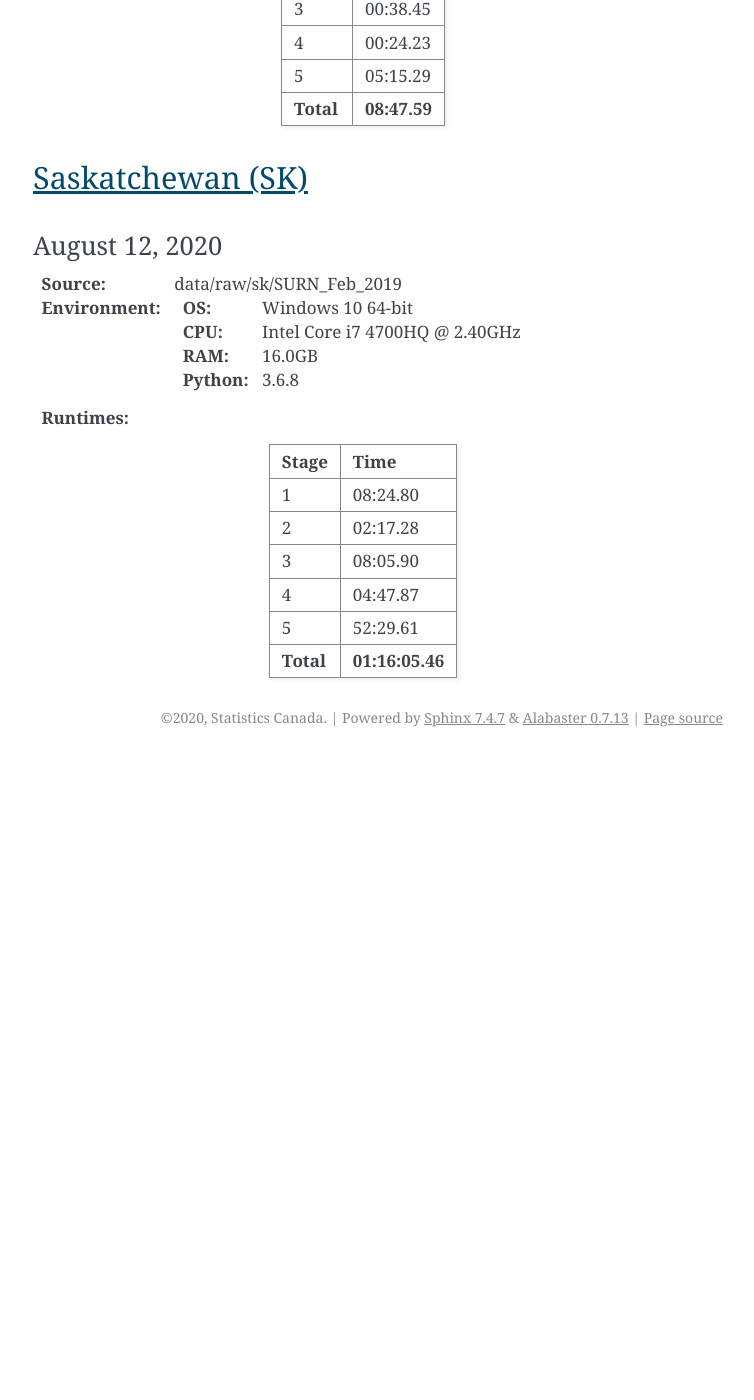
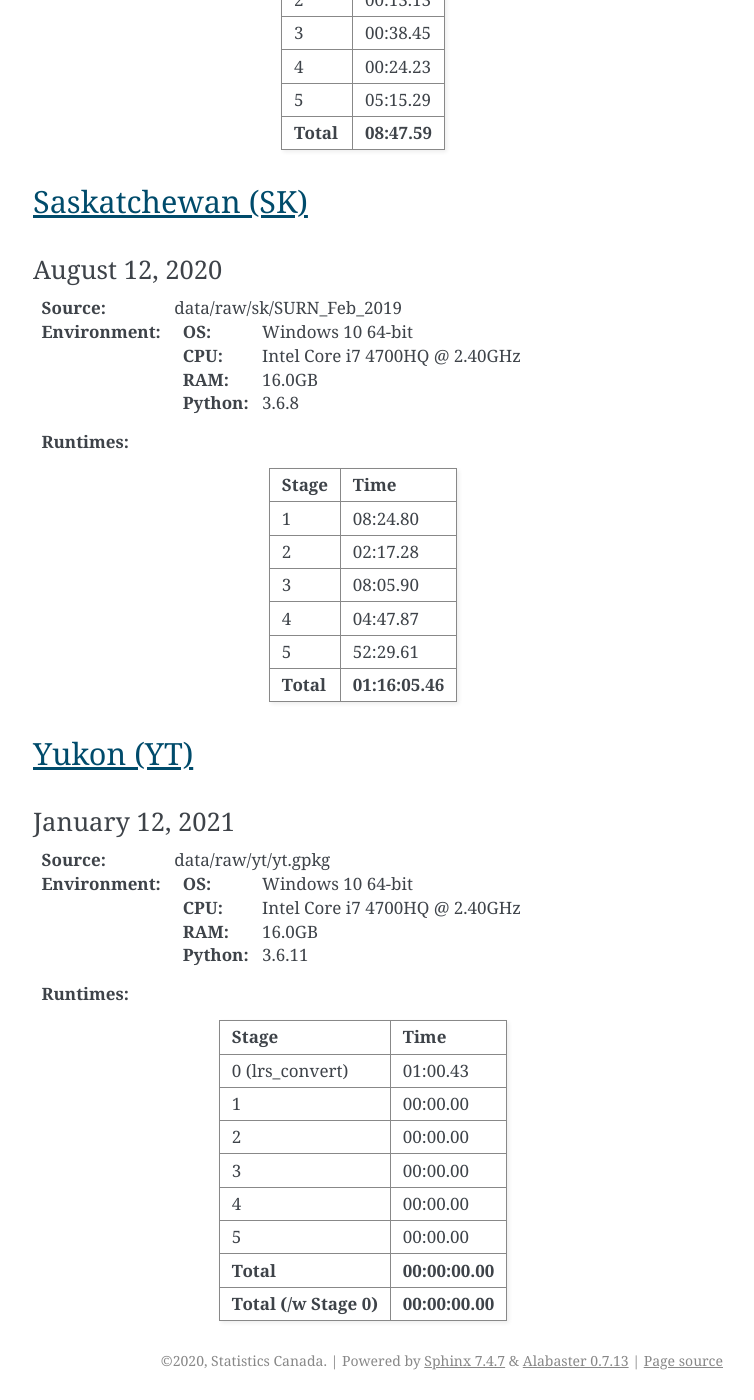
Before and after one commit to StatCan/egp-crn, a Sphinx documentation site: the page built from docs/run_times.rst, in a window 1280 px wide and 1400 px high, scrolled down 3044 px. Shown: the whole window, without its empty margins (387-1141 px from the left). Built offline with Sphinx 7.4.7, drawn with Linux system fonts in a browser that asks for light colours; before the commit the page ends 3801 px from its top, so only the background shows below that; some of the changed text lies outside the part shown.

Commit message:
[1] added initial skeleton and runtime to yt.

```diff
--- a/docs/run_times.rst
+++ b/docs/run_times.rst
@@ -162,3 +162,31 @@ Stage      Time
 ---------  ----
 **Total**  **01:16:05.46**
 =========  ====
+
+Yukon (YT)
+============
+
+January 12, 2021
+----------------
+
+:Source: data/raw/yt/yt.gpkg
+:Environment:
+    :OS: Windows 10 64-bit
+    :CPU: Intel Core i7 4700HQ @ 2.40GHz
+    :RAM: 16.0GB
+    :Python: 3.6.11
+:Runtimes:
+
+======================  ====
+Stage                   Time
+======================  ====
+0 (lrs_convert)         01:00.43
+1                       00:00.00
+2                       00:00.00
+3                       00:00.00
+4                       00:00.00
+5                       00:00.00
+----------------------  ----
+**Total**               **00:00:00.00**
+**Total (/w Stage 0)**  **00:00:00.00**
+======================  ====
```
